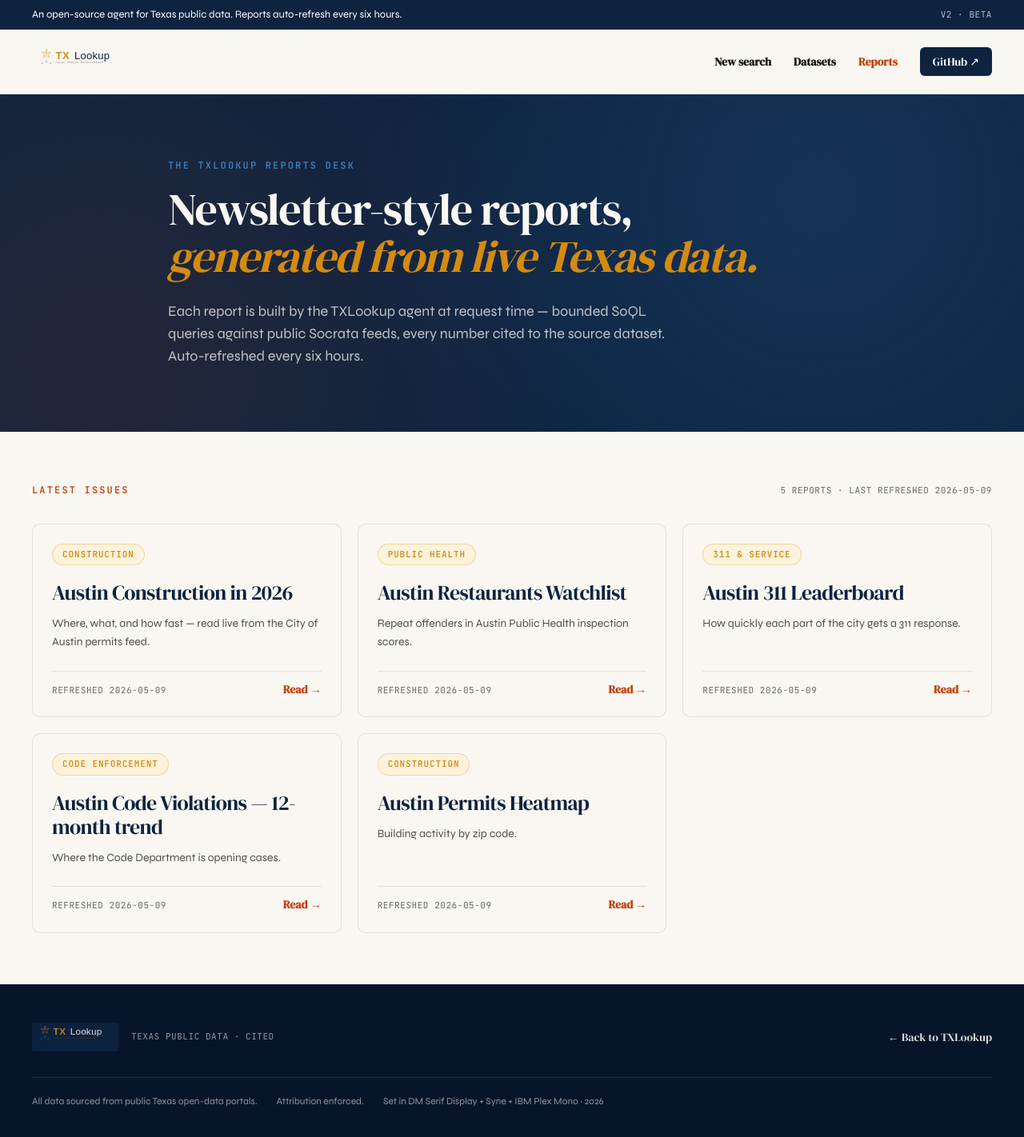
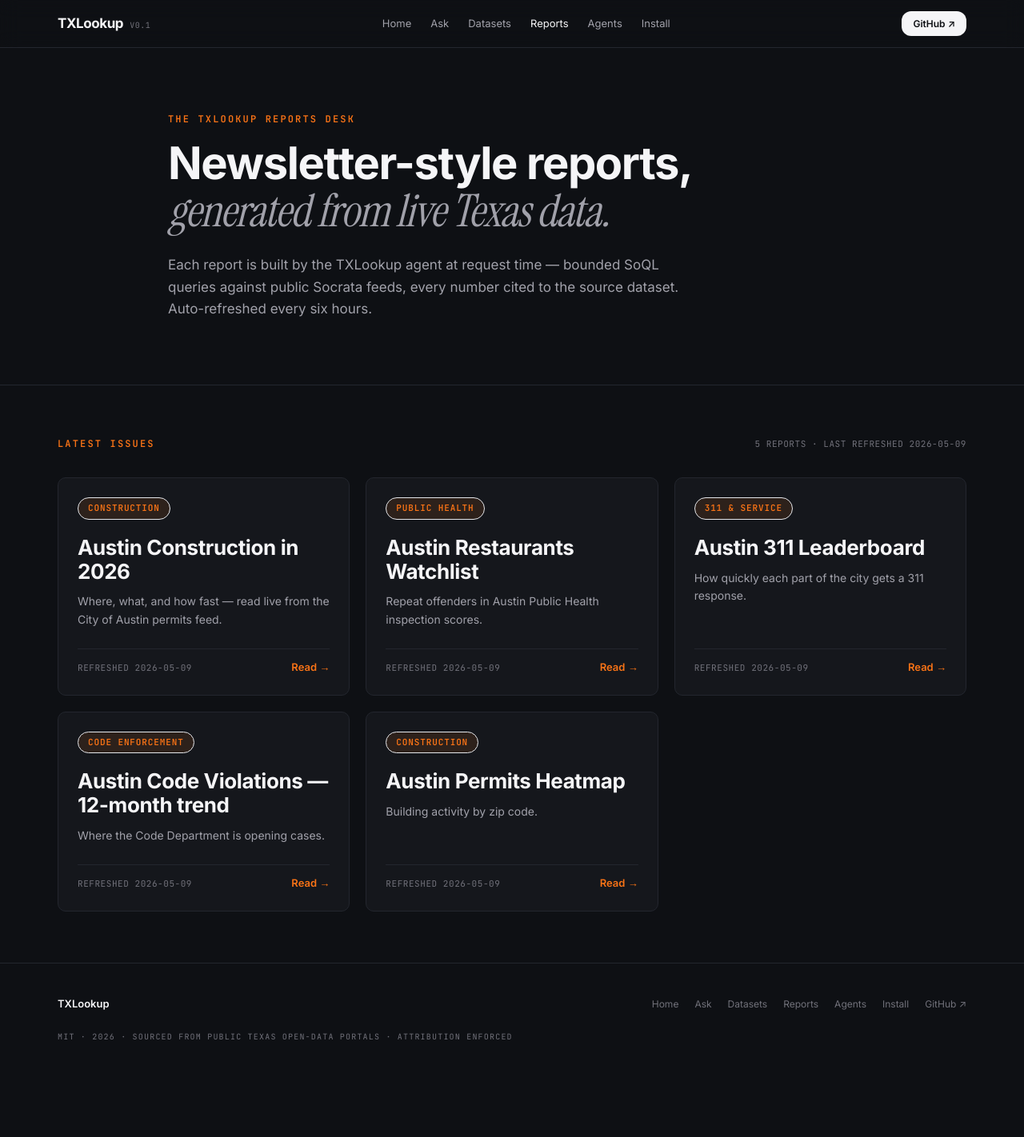
Before and after one commit to ATX-TXLookup/TXLookup, a Next.js app: page /reports in a window 1280 px wide. Shown: the top 1422 px of the page at 80% size. After the commit the page ends 1345 px from the top, so only its background shows below. Built offline with nearby package versions, Linux system fonts and the light colour scheme; no server answers.

Commit message:
fix(chrome): wrap /reports index in Shell for consistent header/nav

```diff
--- a/app/reports/page.tsx
+++ b/app/reports/page.tsx
@@ -2,20 +2,14 @@
 // Server-rendered. Each report is statically known via config/reports.ts;
 // last-updated is computed at request time so the index reflects the freshest run.
 //
-// Brand-faithful per brand-guide/BRAND.md (single source of truth):
-//   Colors: navy, rust CTA, gold accent, cream surface (token names only)
-//   Fonts:  DM Serif Display (h1/h2) · Syne (UI/body) · IBM Plex Mono (labels)
-// Tokens come from tailwind.config.ts (tx-navy, tx-rust, ...) and CSS vars in
-// app/globals.css (--tx-navy, ...). No hardcoded hex colors.
-//
-// Visual treatment: feels like a magazine cover grid. Each report card is the
-// BRAND.md §7 card pattern with a category-style insight badge above the
-// DM Serif headline.
+// Chrome: shared <Shell active="/reports"> for header + footer parity with the
+// rest of the site (homepage is the canonical example). The card grid below
+// adapts to the dark Shell surface using --ds-* tokens.
 
 import Link from "next/link";
-import Image from "next/image";
 import { REPORTS } from "@/config/reports";
 import { REPORT_REVALIDATE } from "@/app/lib/report-builder";
+import { Shell } from "@/app/components/ds";
 
 export const revalidate = REPORT_REVALIDATE;
 
@@ -31,70 +25,22 @@ function categoryFor(slug: string): string {
 export default function ReportsIndex() {
   const updated = new Date().toISOString().slice(0, 10);
   return (
-    <main className="min-h-screen bg-tx-cream text-tx-ink font-body">
-      {/* ── Top utility bar ── */}
-      <div className="bg-tx-navy text-white">
-        <div className="mx-auto flex max-w-[1320px] items-center justify-between gap-4 px-6 py-2 text-[13px] md:px-10">
-          <span>An open-source agent for Texas public data. Reports auto-refresh every six hours.</span>
-          <span className="hidden font-mono text-[11px] uppercase tracking-wider text-white/70 md:inline">
-            v2 · beta
-          </span>
-        </div>
-      </div>
-
-      {/* ── Header ── */}
-      <header className="border-b border-tx-ink/10 bg-tx-cream">
-        <div className="mx-auto flex max-w-[1320px] items-center justify-between gap-6 px-6 py-4 md:px-10 md:py-5">
-          <Link href="/" className="flex items-center">
-            <Image
-              src="/txlookup-logo-light.svg"
-              alt="TXLookup"
-              width={200}
-              height={67}
-              priority
-              className="h-10 w-auto"
-            />
-          </Link>
-          <nav className="flex items-center gap-7 font-display text-sm font-semibold">
-            <Link href="/" className="hidden hover:text-tx-rust md:inline">
-              New search
-            </Link>
-            <Link href="/#datasets" className="hidden hover:text-tx-rust md:inline">
-              Datasets
-            </Link>
-            <Link href="/reports" className="text-tx-rust">
-              Reports
-            </Link>
-            <a
-              href="https://github.com/ATX-TXLookup/TXLookup"
-              className="rounded-sm bg-tx-navy px-4 py-2 font-medium text-white hover:bg-tx-rust"
-            >
-              GitHub ↗
-            </a>
-          </nav>
-        </div>
-      </header>
-
+    <Shell active="/reports">
       {/* ── Hero ── */}
-      <section
-        className="border-b border-tx-ink/10"
-        style={{
-          background: "var(--tx-navy)",
-          backgroundImage:
-            "radial-gradient(circle at 80% 30%, rgba(58,127,190,0.18) 0%, transparent 55%), radial-gradient(circle at 10% 80%, rgba(196,66,10,0.12) 0%, transparent 50%)",
-        }}
-      >
-        <div className="mx-auto max-w-[1320px] px-6 py-14 md:px-10 md:py-20">
+      <section className="border-b border-[var(--ds-border)] bg-[var(--ds-bg)]">
+        <div className="mx-auto max-w-[1200px] px-6 py-14 md:px-8 md:py-20">
           <div className="mx-auto max-w-[860px]">
-            <p className="font-mono text-[12px] font-semibold uppercase tracking-[0.18em] text-tx-sky">
+            <p className="font-mono text-[12px] font-semibold uppercase tracking-[0.18em] text-[var(--ds-warm)]">
               The TXLookup Reports Desk
             </p>
-            <h1 className="mt-4 font-display text-[40px] font-normal leading-[1.05] tracking-tight text-tx-cream md:text-[56px]">
+            <h1 className="mt-4 text-[40px] font-bold leading-[1.05] tracking-[-0.025em] text-[var(--ds-text)] md:text-[56px]">
               Newsletter-style reports,
               <br />
-              <span className="italic text-tx-gold">generated from live Texas data.</span>
+              <span className="font-display-serif font-normal text-[var(--ds-text-mute)]">
+                generated from live Texas data.
+              </span>
             </h1>
-            <p className="mt-6 max-w-[60ch] text-base leading-relaxed text-tx-cream/75 md:text-lg">
+            <p className="mt-6 max-w-[60ch] text-[16px] leading-relaxed text-[var(--ds-text-mute)] md:text-[17px]">
               Each report is built by the TXLookup agent at request time —
               bounded SoQL queries against public Socrata feeds, every number
               cited to the source dataset. Auto-refreshed every six hours.
@@ -104,13 +50,13 @@ export default function ReportsIndex() {
       </section>
 
       {/* ── Magazine-cover grid ── */}
-      <section className="bg-tx-cream">
-        <div className="mx-auto max-w-[1320px] px-6 py-12 md:px-10 md:py-16">
+      <section className="bg-[var(--ds-bg)]">
+        <div className="mx-auto max-w-[1200px] px-6 py-12 md:px-8 md:py-16">
           <div className="flex items-baseline justify-between">
-            <p className="font-mono text-[12px] font-semibold uppercase tracking-[0.18em] text-tx-rust">
+            <p className="font-mono text-[12px] font-semibold uppercase tracking-[0.18em] text-[var(--ds-warm)]">
               Latest issues
             </p>
-            <p className="font-mono text-[11px] uppercase tracking-wider text-tx-muted">
+            <p className="font-mono text-[11px] uppercase tracking-wider text-[var(--ds-text-dim)]">
               {REPORTS.length} {REPORTS.length === 1 ? "report" : "reports"} · last refreshed {updated}
             </p>
           </div>
@@ -122,31 +68,22 @@ export default function ReportsIndex() {
                 <li key={r.slug}>
                   <Link
                     href={`/reports/${r.slug}`}
-                    className="group flex h-full flex-col rounded-[10px] border border-[color:var(--tx-border)] bg-tx-cream p-6 transition-all hover:border-tx-rust hover:shadow-[0_8px_24px_-12px_rgba(196,66,10,0.18)]"
+                    className="group flex h-full flex-col rounded-[10px] border border-[var(--ds-border)] bg-[var(--ds-bg-elev)] p-6 transition-all hover:border-[var(--ds-warm)] hover:shadow-[0_8px_24px_-12px_rgba(249,115,22,0.25)]"
                   >
-                    {/* BRAND.md §7 insight-badge style category tag */}
-                    <span
-                      className="self-start rounded-full font-mono text-[11px] font-semibold uppercase tracking-[0.08em]"
-                      style={{
-                        background: "var(--tx-gold-light)",
-                        color: "var(--tx-gold)",
-                        border: "0.5px solid rgba(212,139,16,0.3)",
-                        padding: "4px 12px",
-                      }}
-                    >
+                    <span className="self-start rounded-full border border-[var(--ds-warm)]/40 bg-[rgba(249,115,22,0.10)] px-3 py-1 font-mono text-[11px] font-semibold uppercase tracking-[0.08em] text-[var(--ds-warm)]">
                       {category}
                     </span>
-                    <h2 className="mt-5 font-display text-2xl font-normal leading-[1.15] tracking-tight text-tx-navy group-hover:text-tx-rust md:text-[26px]">
+                    <h2 className="mt-5 text-[22px] font-bold leading-[1.15] tracking-[-0.015em] text-[var(--ds-text)] group-hover:text-[var(--ds-warm)] md:text-[26px]">
                       {r.title}
                     </h2>
-                    <p className="mt-3 flex-1 text-sm leading-relaxed text-tx-ink/75">
+                    <p className="mt-3 flex-1 text-[14px] leading-relaxed text-[var(--ds-text-mute)]">
                       {r.subtitle}
                     </p>
-                    <div className="mt-6 flex items-baseline justify-between border-t border-tx-ink/10 pt-3">
-                      <span className="font-mono text-[11px] uppercase tracking-wider text-tx-muted">
+                    <div className="mt-6 flex items-baseline justify-between border-t border-[var(--ds-border)] pt-3">
+                      <span className="font-mono text-[11px] uppercase tracking-wider text-[var(--ds-text-dim)]">
                         Refreshed {updated}
                       </span>
-                      <span className="font-display text-sm font-semibold text-tx-rust">
+                      <span className="text-[13px] font-semibold text-[var(--ds-warm)]">
                         Read →
                       </span>
                     </div>
@@ -157,34 +94,6 @@ export default function ReportsIndex() {
           </ul>
         </div>
       </section>
-
-      {/* ── Footer ── */}
-      <footer className="bg-tx-navy-dark text-white/85">
-        <div className="mx-auto max-w-[1320px] px-6 py-10 md:px-10 md:py-12">
-          <div className="flex flex-col gap-4 md:flex-row md:items-center md:justify-between">
-            <div className="flex items-center gap-4">
-              <Image
-                src="/txlookup-logo-dark.svg"
-                alt="TXLookup"
-                width={160}
-                height={54}
-                className="h-9 w-auto opacity-90"
-              />
-              <p className="font-mono text-[11px] uppercase tracking-wider text-white/55">
-                Texas public data · cited
-              </p>
-            </div>
-            <Link href="/" className="font-display text-sm hover:text-tx-gold">
-              ← Back to TXLookup
-            </Link>
-          </div>
-          <div className="mt-8 flex flex-wrap gap-y-2 border-t border-white/10 pt-5 text-[12px] text-white/55">
-            <span className="mr-6">All data sourced from public Texas open-data portals.</span>
-            <span className="mr-6">Attribution enforced.</span>
-            <span>Set in DM Serif Display + Syne + IBM Plex Mono · 2026</span>
-          </div>
-        </div>
-      </footer>
-    </main>
+    </Shell>
   );
 }
```
